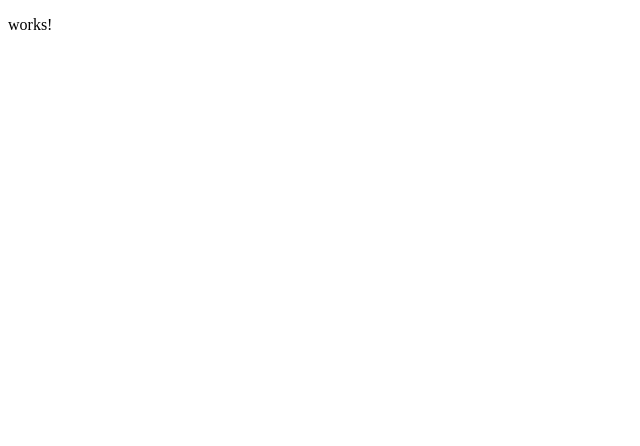
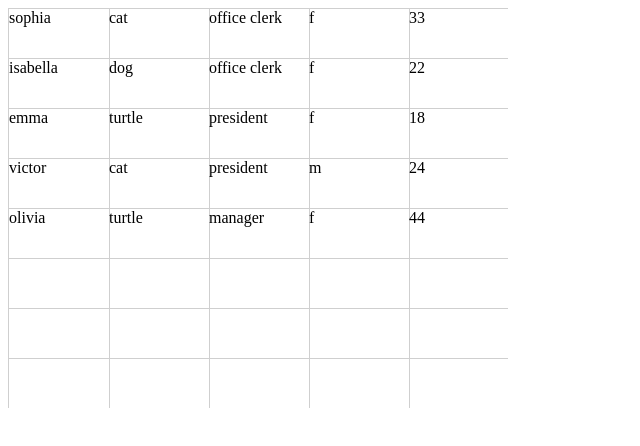
Before and after one commit to nextdesusu/angular-excel, an Angular app: page / in a window 1280 px wide. Shown: the top 446 px of the page, without its empty margins (0-640 px from the left). Built offline with nearby package versions, Linux system fonts and the light colour scheme.

Commit message:
feat: slight improves on v-table component

```diff
--- a/src/app/app.component.html
+++ b/src/app/app.component.html
@@ -1 +1,3 @@
-<p>works!</p>
+<app-v-table [props]="toVTableProps" [settings]="toVTableSettings">
+
+</app-v-table>
--- a/src/app/app.component.ts
+++ b/src/app/app.component.ts
@@ -1,5 +1,6 @@
 import { Component } from '@angular/core';
 import fakeRequest from "../fakeRequest";
+import { VTableProps, VTableSettings } from "../types";
 
 @Component({
   selector: 'app-root',
@@ -7,11 +8,15 @@ import fakeRequest from "../fakeRequest";
   styleUrls: ['./app.component.css']
 })
 export class AppComponent {
-  title = 'angular-excel';
+  toVTableProps: VTableProps;
+  toVTableSettings: VTableSettings = {
+    cellWidth: 100,
+    cellHeight: 50,
+    showRows: 8
+  };
   constructor() {
-    //Test
     fakeRequest().then((data) => {
-      console.log(JSON.parse(data));
-    })
+      this.toVTableProps = JSON.parse(data);
+    });
   }
 }
--- a/src/app/app.module.ts
+++ b/src/app/app.module.ts
@@ -3,7 +3,6 @@ import { NgModule } from '@angular/core';
 
 import { AppComponent } from './app.component';
 import { VTableComponent } from './v-table/v-table.component';
-import { VCellComponent } from './v-cell/v-cell.component';
 import { ButtonComponent } from './button/button.component';
 import { SelectComponent } from './select/select.component';
 import { InputComponent } from './input/input.component';
@@ -13,7 +12,6 @@ import { BoolComponent } from './bool/bool.component';
   declarations: [
     AppComponent,
     VTableComponent,
-    VCellComponent,
     ButtonComponent,
     SelectComponent,
     InputComponent,
--- a/src/app/v-cell/v-cell.component.html
+++ /dev/null
@@ -1 +0,0 @@
-<p>v-cell works!</p>
--- a/src/app/v-cell/v-cell.component.ts
+++ /dev/null
@@ -1,15 +0,0 @@
-import { Component, OnInit } from '@angular/core';
-
-@Component({
-  selector: 'app-v-cell',
-  templateUrl: './v-cell.component.html',
-  styleUrls: ['./v-cell.component.css']
-})
-export class VCellComponent implements OnInit {
-
-  constructor() { }
-
-  ngOnInit(): void {
-  }
-
-}
--- a/src/app/v-table/v-table.component.css
+++ b/src/app/v-table/v-table.component.css
@@ -0,0 +1,30 @@
+:host {
+  display: block;
+  overflow: scroll;
+}
+
+.v-table {
+  border: 1px solid rgb(207, 207, 207);
+  border-top: none;
+  border-right: none;
+  padding: 0px;
+  margin: 0px;
+  table-layout: fixed;
+  position: relative;
+}
+
+.v-table-row {
+  padding: 0px;
+  margin: 0px;
+  left: 0px;
+  top: 0px;
+}
+
+.v-table-cell {
+  border: 1px solid rgb(207, 207, 207);
+  border-left: none;
+  border-bottom: none;
+  padding: 0px;
+  margin: 0px;
+  position: absolute;
+}
--- a/src/app/v-table/v-table.component.html
+++ b/src/app/v-table/v-table.component.html
@@ -1 +1,26 @@
-<p>v-table works!</p>
+<table
+  *ngIf="isPropsLoaded"
+  class="v-table"
+  [ngStyle]="{
+    'width.px': totalWidth,
+    'height.px': totalHeight
+  }"
+>
+  <tr *ngFor="let y of rangeY" class="v-table-row">
+    <td
+      *ngFor="let x of rangeX"
+      class="v-table-cell"
+      [ngStyle]="{
+        'top.px': y * settings.cellHeight,
+        'left.px': x * settings.cellWidth,
+        'width.px': settings.cellWidth,
+        'height.px': settings.cellHeight
+      }"
+    >
+      {{ getDataItem(x, y) }}
+    </td>
+  </tr>
+</table>
+<div *ngIf="!isPropsLoaded">
+  <p>Loading...</p>
+</div>
--- a/src/app/v-table/v-table.component.ts
+++ b/src/app/v-table/v-table.component.ts
@@ -1,15 +1,124 @@
-import { Component, OnInit } from '@angular/core';
+import { Component, Input, HostListener, HostBinding, OnChanges, SimpleChanges } from '@angular/core';
+import { VTableProps, VTableSettings } from "../../types";
+
+const DEFAULT_SHOW_ROWS = 7;
+const DEFAULT_CELL_WIDTH = 40;
+const DEFAULT_CELL_HEIGHT = 40;
+
+//For some reason angular doesn want to work with generator function in its templates
+//so i have to use class method to generate ranges!
+class Range {
+  constructor(
+    public readonly from: number,
+    public readonly to: number,
+    public readonly step: number = 1
+  ) { }
+
+  *[Symbol.iterator]() {
+    for (let current: number = this.from; current < this.to; current += this.step) yield current;
+  }
+}
 
 @Component({
   selector: 'app-v-table',
   templateUrl: './v-table.component.html',
   styleUrls: ['./v-table.component.css']
 })
-export class VTableComponent implements OnInit {
+export class VTableComponent implements OnChanges {
+  private propsLoaded: boolean = false;
+  @Input() props: VTableProps;
+  @Input() settings: VTableSettings = {
+    cellWidth: DEFAULT_CELL_WIDTH,
+    cellHeight: DEFAULT_CELL_HEIGHT,
+    showRows: DEFAULT_SHOW_ROWS
+  };
+  private rX: Range;
+  private rY: Range;
 
+  @HostBinding('style.width') hostWidth;
+  @HostBinding('style.height') hostHeight;
   constructor() { }
 
-  ngOnInit(): void {
+  ngOnChanges(changes: SimpleChanges): void {
+    const {
+      props
+    } = changes;
+    if (props === undefined || props.currentValue === undefined) return;
+    this.propsLoaded = true;
+    const {
+      cellWidth,
+      cellHeight,
+      showRows
+    } = this.settings;
+    this.generateRanges(0, 0);
+    if (this.hostHeight) return;
+    this.hostHeight = `${cellHeight * showRows}px`;
+    this.hostWidth = `${cellWidth * this.propsOrThrow.columns}px`;
   }
 
+  public get isPropsLoaded(): boolean {
+    return this.propsLoaded;
+  }
+
+  public getDataItem(x: number, y: number): string {
+    const { data, rows } = this.propsOrThrow;
+    return data[y * rows + x];
+  }
+
+  public get totalHeight(): number {
+    return this.rows * this.cellHeight;
+  }
+
+  public get totalWidth(): number {
+    return this.columns * this.cellWidth;
+  }
+
+  public get rangeX(): Range {
+    return this.rX;
+  }
+
+  public get rangeY(): Range {
+    return this.rY;
+  }
+
+  @HostListener('scroll', ['$event']) private onScroll($event: Event): void {
+    const scrollBar = $event.target as any;
+    this.generateRanges(scrollBar.scrollLeft, scrollBar.scrollTop);
+  };
+
+  private generateRanges(left: number, top: number): void {
+    const { cellWidth, cellHeight, showRows } = this.settings
+    const { columns } = this.propsOrThrow;
+    const rX = Math.floor(left / cellWidth);
+    const rY = Math.floor(top / cellHeight);
+    const x = rX > 2 ? rX - 2 : 0;
+    const y = rY > 2 ? rY - 2 : 0;
+    const toRenderX = x + columns + 4;
+    const toRenderY = y + showRows + 4;
+    const maxX = toRenderX < this.columns ? toRenderX : this.columns;
+    const maxY = toRenderY < this.rows ? toRenderY : this.rows;
+    this.rX = new Range(x, maxX);
+    this.rY = new Range(y, maxY);
+  }
+
+  private get propsOrThrow(): VTableProps {
+    if (!this.isPropsLoaded) throw `Props still didnt loaded!`;
+    return this.props;
+  }
+
+  private get columns(): number {
+    return this.propsOrThrow.columns;
+  }
+
+  private get rows(): number {
+    return this.propsOrThrow.rows;
+  }
+
+  private get cellHeight(): number {
+    return this.settings.cellHeight;
+  }
+
+  private get cellWidth(): number {
+    return this.settings.cellWidth;
+  }
 }
--- a/src/fakeRequest.ts
+++ b/src/fakeRequest.ts
@@ -1,6 +1,7 @@
 import Faker from "./Faker";
+import { fieldDescription, VTableProps } from "./types";
 
-const fields = [
+const fields: Array<fieldDescription> = [
   {
     name: "name",
     type: "text",
@@ -52,14 +53,15 @@ const fakeRequest = (): Promise<string> => {
       items[i + 3] = s;
       items[i + 4] = Faker.randomNumber(18, 50);
     }
+    const resultObj: VTableProps = {
+      columns: columns,
+      rows: rows,
+      fields: fields,
+      data: items
+    };
     setTimeout(() => {
-      res(`{
-        "columns": ${columns},
-        "rows": ${rows},
-        "fields": ${JSON.stringify(fields)},
-        "data": ${JSON.stringify(items)}
-      }
-      `);
+      //By doing this i faking a response from the server
+      res(JSON.stringify(resultObj));
     }, 100);
   })
 }
--- /dev/null
+++ b/src/types.ts
@@ -0,0 +1,18 @@
+export interface fieldDescription {
+  name: string;
+  type: "text" | "select" | "bool" | "number";
+  values?: Array<string | number>;
+}
+
+export interface VTableSettings {
+  cellWidth: number;
+  cellHeight: number;
+  showRows: number;
+}
+
+export interface VTableProps {
+  columns: number;
+  rows: number;
+  fields: Array<fieldDescription>;
+  data: Array<string>;
+}
```
Also changed, not shown: src/app/v-cell/v-cell.component.css (deleted), 1 other file (tests, documents, lock files or other folders).
